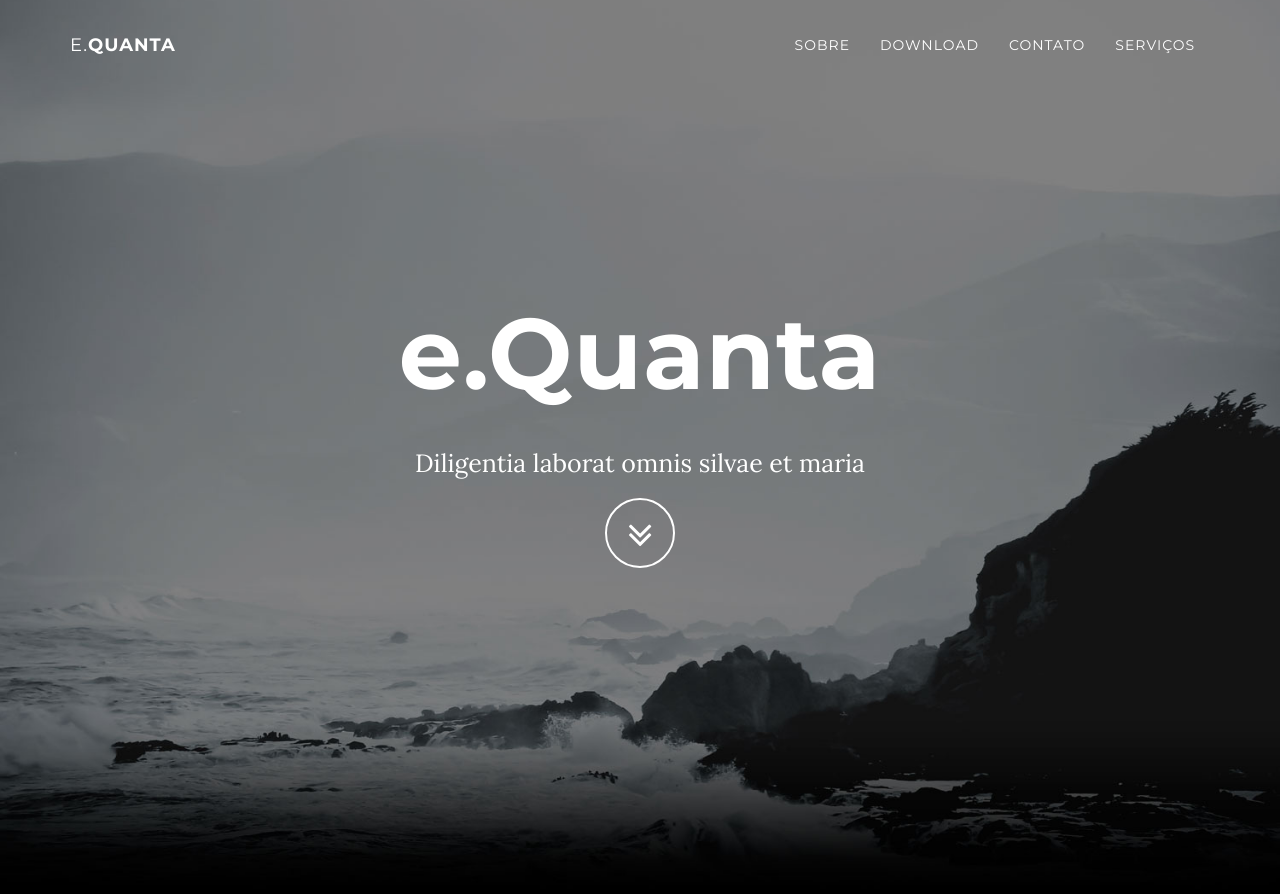
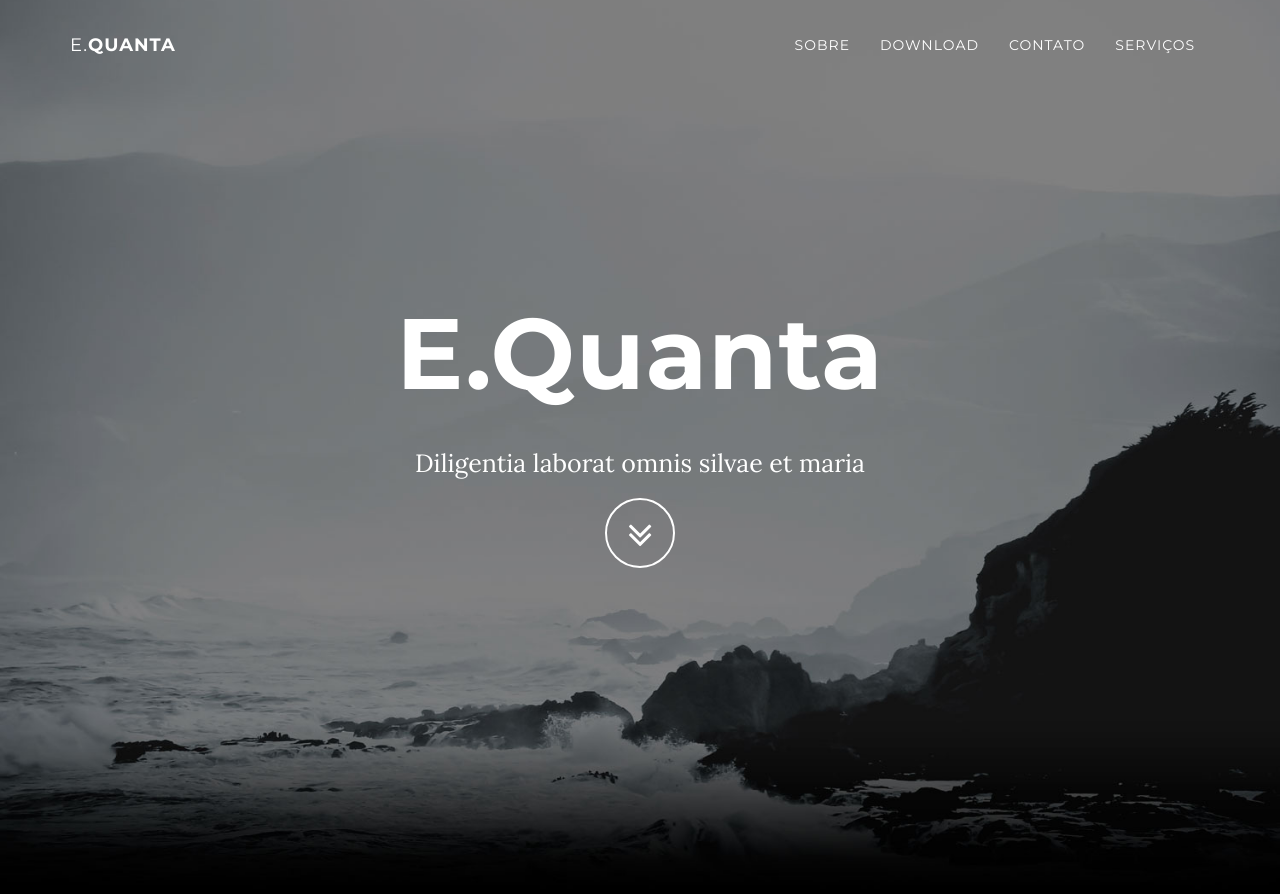
Before and after one commit to leroy1977/eQ, a Jekyll site: the page built from index.html, in a window 1280 px wide and 900 px high. Shown: the top 894 px of the window. Built offline with Jekyll 4.4.1, drawn with Linux system fonts in a browser that asks for light colours.

Commit message:
Update grayscale.css

```diff
--- a/_includes/css/grayscale.css
+++ b/_includes/css/grayscale.css
@@ -24,7 +24,7 @@ h4,
 h5,
 h6 {
     margin: 0 0 35px;
-    text-transform: false;
+    text-transform: capitalize;
     font-family: Montserrat,"Helvetica Neue",Helvetica,Arial,sans-serif;
     font-weight: 700;
     letter-spacing: 1px;
```
